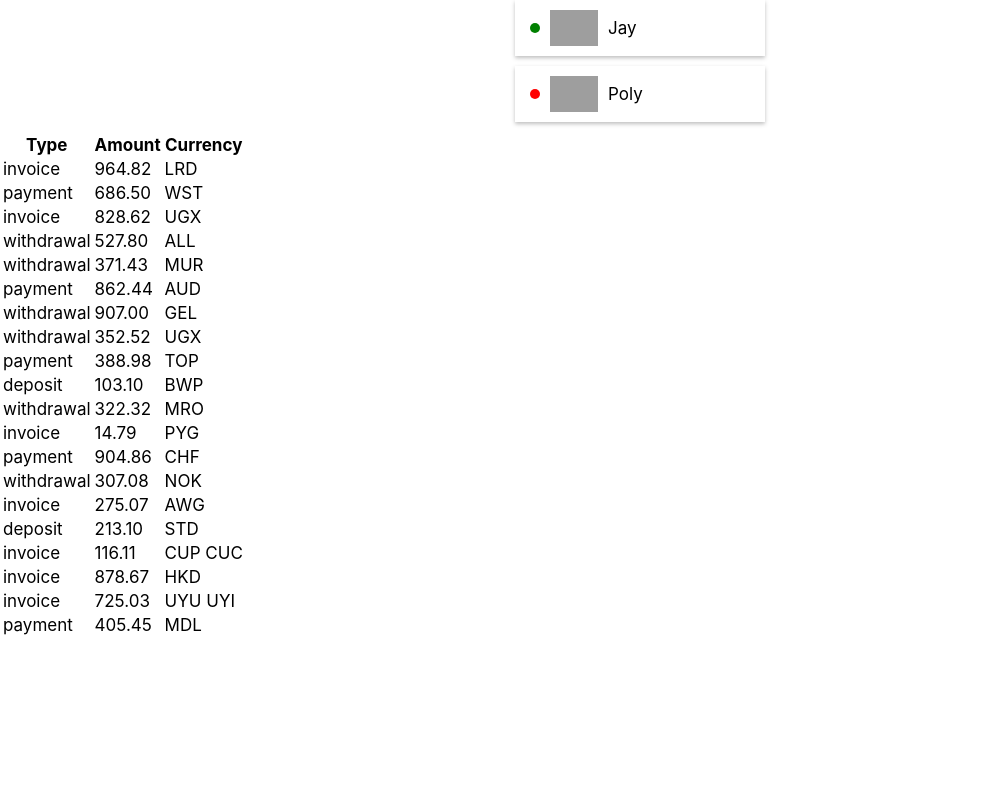
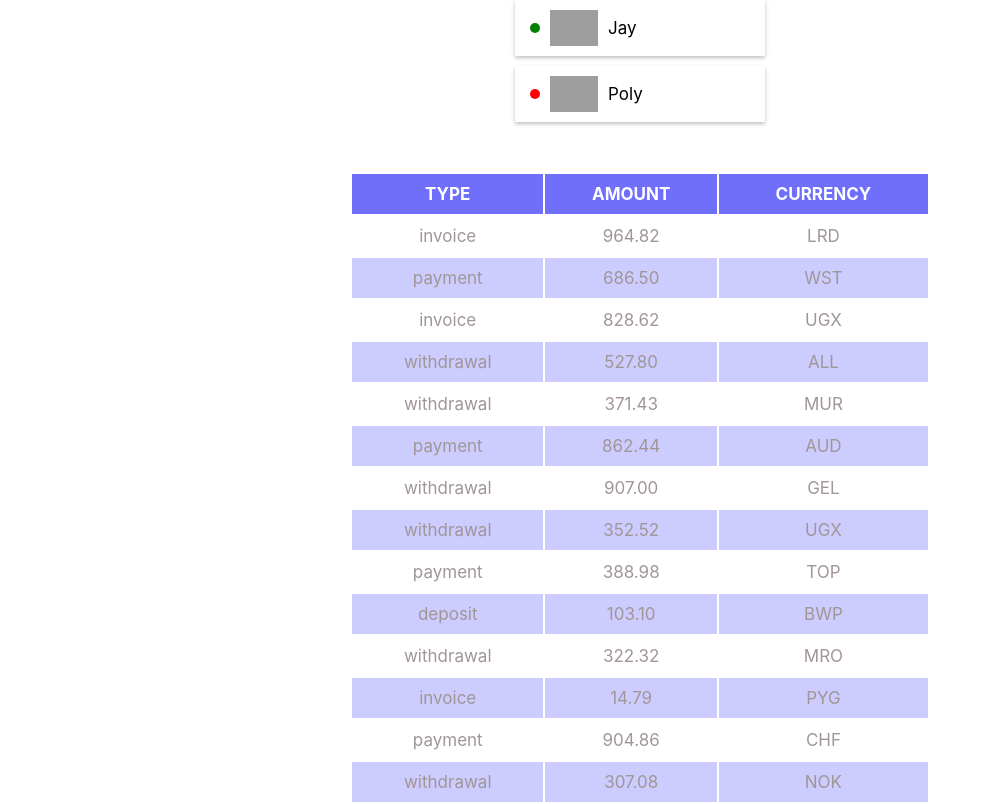
Before and after one commit to artipavl/goit-react-hw-01-components, a React (Create React App) app: page / in a window 1280 px wide. Shown: the part 779-1583 px from the top of the page, without its empty margins (0-988 px from the left). Before the commit the page ends 1417 px from the top, so only its background shows below. Built offline with nearby package versions, Linux system fonts and the light colour scheme; grey boxes are pictures that could not be loaded.

Commit message:
add css on TransactionHistory

```diff
--- a/src/components/transactionHistory/TransactionHistory.jsx
+++ b/src/components/transactionHistory/TransactionHistory.jsx
@@ -1,7 +1,9 @@
+import css from "components/transactionHistory/TransactionHistory.module.css";
+
 export const TransactionHistory = ({ items }) => {
   return (
-    <table className="transaction-history">
-      <thead>
+    <table className={css.transactionHistory}>
+      <thead className={css.transaction}>
         <tr>
           <th>Type</th>
           <th>Amount</th>
@@ -12,7 +14,7 @@ export const TransactionHistory = ({ items }) => {
       <tbody>
         {items.map(({id, type, amount, currency}) => {
           return (
-            <tr key={id}>
+            <tr key={id} className={css.transactionTr}>
               <td>{type}</td>
               <td>{amount}</td>
               <td>{currency}</td>
--- a/src/components/transactionHistory/TransactionHistory.module.css
+++ b/src/components/transactionHistory/TransactionHistory.module.css
@@ -0,0 +1,28 @@
+.transactionHistory{
+  width: 600px;
+  background-color: #fff;
+  padding: 10px;
+  margin: auto;
+  margin-top: 30px;
+  text-align: center;
+  color: rgb(161, 150, 150);
+}
+
+.transaction{
+    background-color: rgb(111, 111, 252);
+    color: #fff;
+    text-transform: uppercase;
+}
+
+.transaction th{
+    padding: 10px 0px;
+}
+
+
+.transactionTr:nth-child(2n){
+    background-color: rgb(204, 204, 255);
+}
+
+.transactionTr > td {
+ padding: 10px 0px;
+}
```
